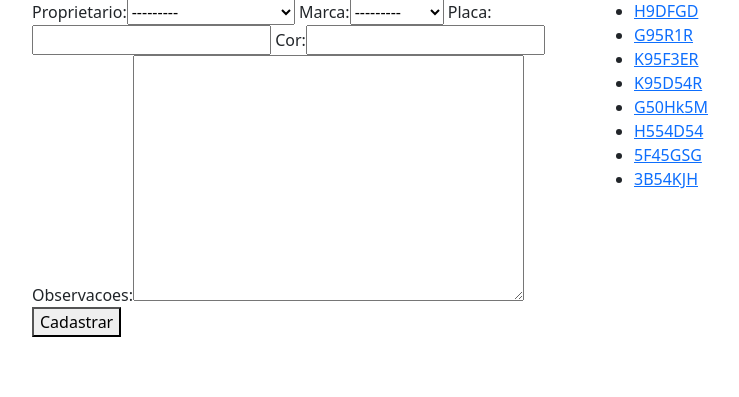
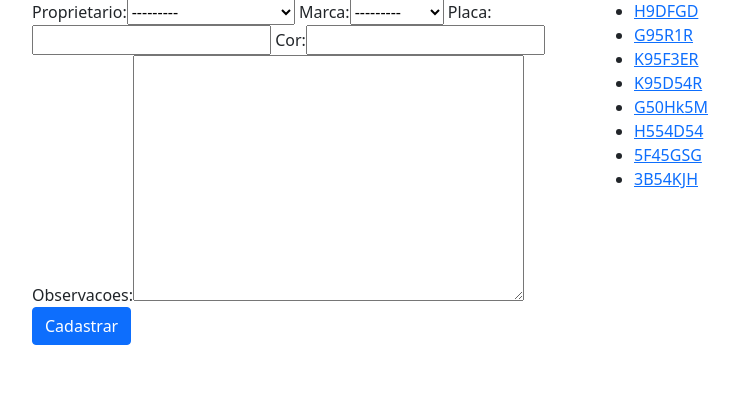
Before and after one commit to antonio-qsneto/djangoProject, a Django app: page /veiculos/ in a window 1280 px wide. Shown: the part 47-444 px from the top of the page, without its empty margins (50-789 px from the left). Run offline with Django 3.2, Linux system fonts and the light colour scheme; data comes from the database, SQL or seed files in the repository; some libraries are stand-ins or nearby versions.

Commit message:
upgrade button veiculos

```diff
--- a/core/templates/core/lista_veiculos.html
+++ b/core/templates/core/lista_veiculos.html
@@ -6,7 +6,7 @@
     <form action="{% url 'core_veiculo_novo' %}" method="POST">
       {% csrf_token %} {{ form|bootstrap }}
 
-      <button type="submit">Cadastrar</button>
+      <button class="btn btn-primary" type="submit">Cadastrar</button>
     </form>
   </div>
 
```
